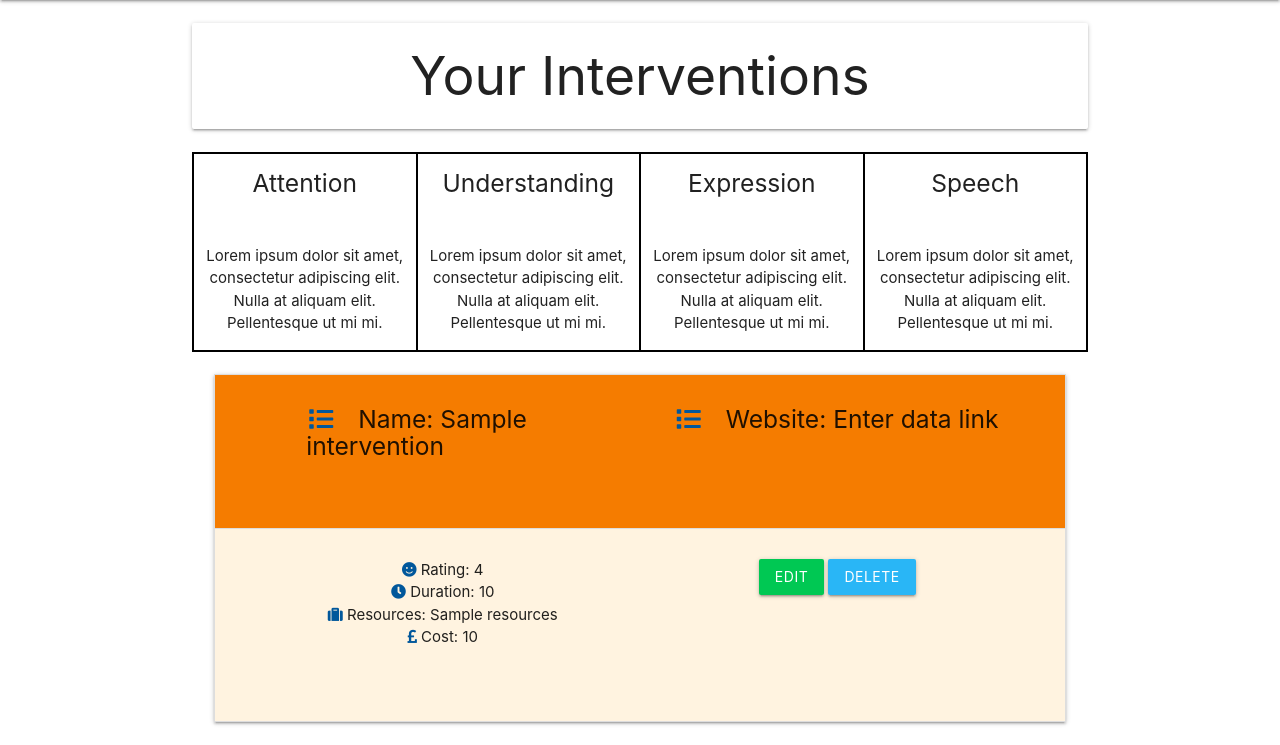
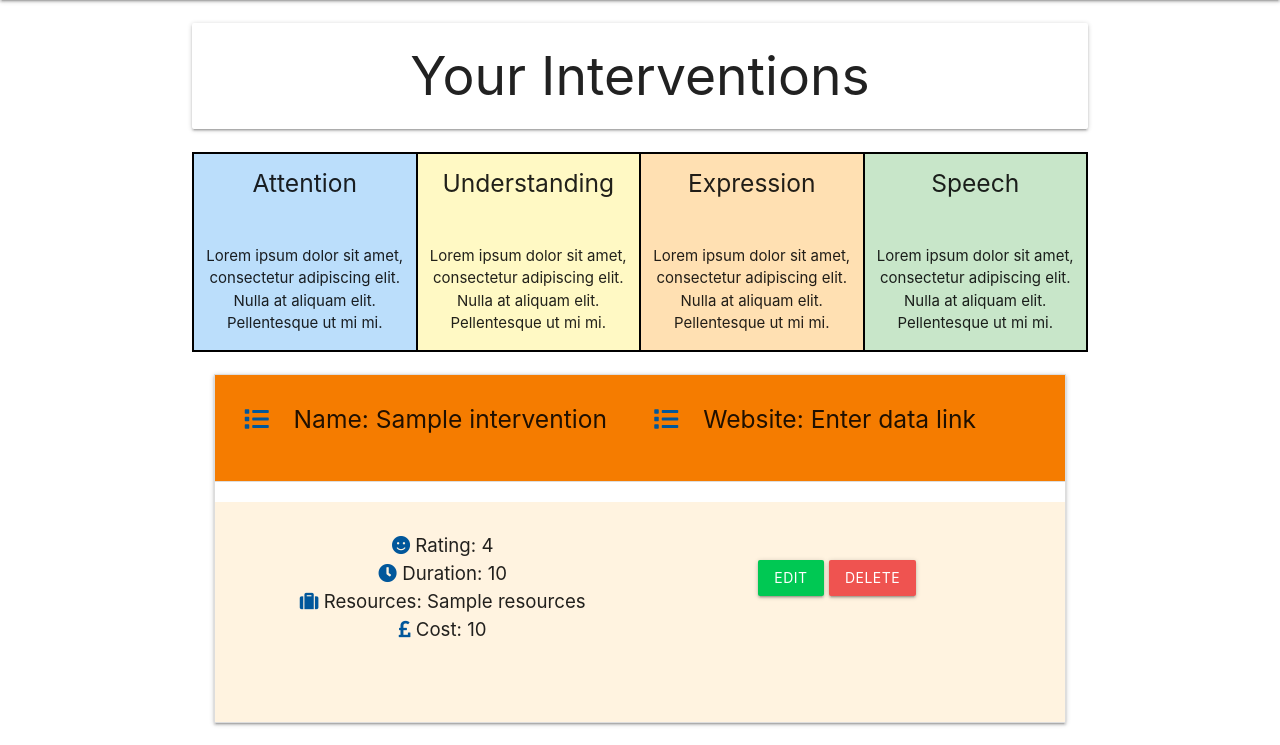
Before and after one commit to Code-Institute-Submissions/milestone_3_project, a Flask app: page /show_interventions in a window 1280 px wide, after a click that opens the changed part. Shown: the part 64-809 px from the top of the page. Run offline with Flask 2, Linux system fonts and the light colour scheme; a database or web service that is not in the repository returns one stand-in record (values such as "Sample title"); some libraries are stand-ins or nearby versions.

Commit message:
Layout for students and intervention page added

```diff
--- a/static/css/styles.css
+++ b/static/css/styles.css
@@ -33,3 +33,11 @@
     margin: 0 auto;
     width: 95%;
 }
+
+.fa-smile {
+    color: green;
+}
+
+.collapsible-body {
+    font-size: 14pt;
+}
--- a/templates/add_interventions.html
+++ b/templates/add_interventions.html
@@ -22,7 +22,7 @@
 <!-- SEN Area and Rating -->
 <div class = "row">
     <div class="input-field col s12 m6 l6">
-    <i class="fas fa-smile prefix light-blue-text text-darken-4"></i>
+    <i class="fas fa-smile prefix "></i>
     <select id ="rating" name="rating" class="validate" required>
       <option value="" disabled selected>Rating</option>
       <option value="1">1 - Poor</option>
--- a/templates/interventions.html
+++ b/templates/interventions.html
@@ -1,90 +1,76 @@
-{% extends "base.html" %}
-{% block content %}
+{% extends "base.html" %} {% block content %}
 
+<div class="container">
+    <br />
 
+    <h2 class="card-panel align-center">Your Interventions</h2>
 
-<div class= "container">
-<br>
-
-<h2 class = " card-panel align-center"> Your Interventions </h2>
-
-<br>
+    <br />
 
     <div class="row align-center info-cards">
-    <div class="col s12 m3 l3 attention"><h5>Attention</h5><br>
-    <p>Lorem ipsum dolor sit amet, consectetur adipiscing elit. Nulla at aliquam elit. Pellentesque ut mi mi.
-    </p>
+        <div class="col s12 m3 l3 attention blue lighten-4">
+            <h5>Attention</h5>
+            <br />
+            <p>Lorem ipsum dolor sit amet, consectetur adipiscing elit. Nulla at aliquam elit. Pellentesque ut mi mi.</p>
         </div>
-    <div class="col s12 m3 l3 understanding"><h5>Understanding</h5><br>
-    <p>Lorem ipsum dolor sit amet, consectetur adipiscing elit. Nulla at aliquam elit. Pellentesque ut mi mi.
-    </p>
+        <div class="col s12 m3 l3 understanding yellow lighten-4">
+            <h5>Understanding</h5>
+            <br />
+            <p>Lorem ipsum dolor sit amet, consectetur adipiscing elit. Nulla at aliquam elit. Pellentesque ut mi mi.</p>
         </div>
-    <div class="col s12 m3 l3 expression"><h5>Expression</h5><br>
-    <p>Lorem ipsum dolor sit amet, consectetur adipiscing elit. Nulla at aliquam elit. Pellentesque ut mi mi.
-    </p>
+        <div class="col s12 m3 l3 expression orange lighten-4">
+            <h5>Expression</h5>
+            <br />
+            <p>Lorem ipsum dolor sit amet, consectetur adipiscing elit. Nulla at aliquam elit. Pellentesque ut mi mi.</p>
         </div>
-    <div class="col s12 m3 l3 speech"><h5>Speech</h5><br>
-    <p>Lorem ipsum dolor sit amet, consectetur adipiscing elit. Nulla at aliquam elit. Pellentesque ut mi mi.
-    </p>
+        <div class="col s12 m3 l3 speech green lighten-4">
+            <h5>Speech</h5>
+            <br />
+            <p>Lorem ipsum dolor sit amet, consectetur adipiscing elit. Nulla at aliquam elit. Pellentesque ut mi mi.</p>
         </div>
     </div>
 
-<br>
+    <br />
 
     {% for interventions in interventions %}
 
     <ul class="collapsible">
         <li>
-      <div class="collapsible-header orange darken-2"><i class="material-icons"></i>
-            <div class = "row">
-                <div class = "col s12 m6 l6">
-                    <h5> <i class="fas fa-list light-blue-text text-darken-4"></i> Name: {{ interventions.name}} </h5>  <br>
+            <div class="collapsible-header orange darken-2 row">
+                    <div class="col s12 m6 l6">
+                        <h5><i class="fas fa-list light-blue-text text-darken-4"></i> Name: {{ interventions.name}}</h5>
+
                     </div>
 
-                <div class = "col s12 m6 l6">
-                    <h5> <i class="fas fa-list light-blue-text text-darken-4"></i> Website: Enter data link </h5>  <br>
+                    <div class="col s12 m6 l6">
+                        <h5><i class="fas fa-list light-blue-text text-darken-4"></i> Website: Enter data link</h5>
+                        <br />
+                    </div>
+            </div>
+
+            <div class="collapsible-body orange lighten-5">
+                <div class="row">
+                    <div class="col s12 m6 l6 align-center">
+                        <h7><i class="fas fa-smile light-blue-text text-darken-4"></i> Rating: </h7> {{ interventions.rating }}<br />
+                        <h7> <i class="fas fa-clock light-blue-text text-darken-4"></i> Duration: </h7> {{ interventions.duration }}<br />
+                        <h7> <i class="fas fa-suitcase light-blue-text text-darken-4"></i> Resources: </h7> {{ interventions.resources }}<br />
+                        <h7> <i class="fas fa-pound-sign light-blue-text text-darken-4"></i> Cost: </h7> {{ interventions.cost }}<br />
+                        <br />
+                    </div>
+
+                    <div class="col s12 m6 l6 align-center">
+                    <br />
+                        <a href="{{ url_for('edit_interventions', interventions_id=interventions._id) }}" class="btn green accent-4 align-center">Edit</a>
+                        <a href="{{ url_for('delete_interventions', interventions_id=interventions._id) }}" class="btn red lighten-1 align-center">Delete</a>
                     </div>
                 </div>
             </div>
-
-
-
-
-      <div class="collapsible-body orange lighten-5">
-        <div class = "row">
-            <div class="col s12 m6 l6 align-center">
-                <h7><i class="fas fa-smile light-blue-text text-darken-4"></i> Rating: </h7> {{ interventions.rating }}<br>
-                <h7> <i class="fas fa-clock light-blue-text text-darken-4"></i> Duration: </h7> {{ interventions.duration }}<br>
-
-                <h7> <i class="fas fa-suitcase light-blue-text text-darken-4"></i> Resources: </h7> {{ interventions.resources }}<br>
-                <h7> <i class="fas fa-pound-sign light-blue-text text-darken-4"></i> Cost: </h7> {{ interventions.cost }}<br>
-                <br>
-
-            </div>
-
-             <div class="col s12 m6 l6 align-center">
-                 <a href="{{ url_for('edit_interventions', interventions_id=interventions._id) }}" class="btn green accent-4 align-center">Edit</a>
-                 <a href="{{ url_for('delete_interventions', interventions_id=interventions._id) }}" class="btn light-blue lighten-1 align-center">Delete</a>
-            </div>
-        </div>
-
-        </div>
-
-
-
-
-
         </li>
     </ul>
 
-    <br>
-
-
+    <br />
 
     {% endfor %}
-
 </div>
 
-
-
 {% endblock %}
```
Also changed, not shown: templates/students.html (+50 -23 lines). Lines whose indentation alone changed are shown as unchanged.
